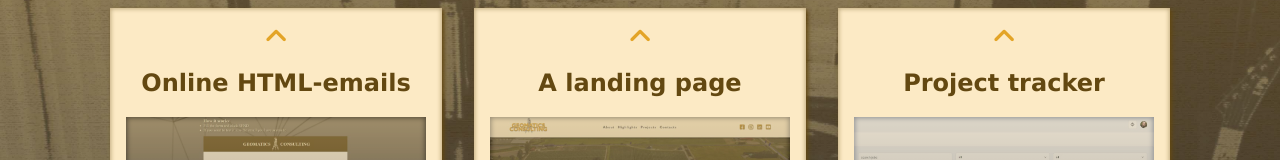
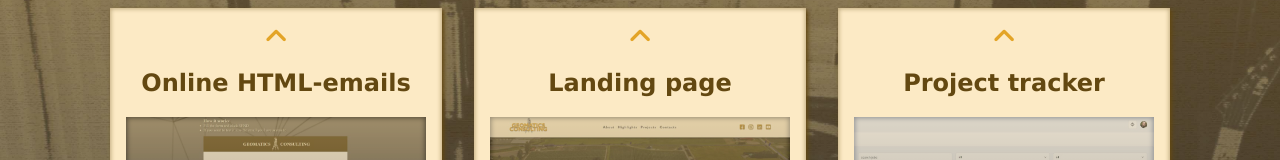
Before and after one commit to Pavel-Gs/pg_portfolio, a React (Create React App) app: page /project2 in a window 1280 px wide. Shown: the part 248-408 px from the top of the page. Built offline with nearby package versions, Linux system fonts and the light colour scheme.

Commit message:
changed spelling

```diff
--- a/public/resources/cardsValues.json
+++ b/public/resources/cardsValues.json
@@ -28,7 +28,7 @@
 	},
 	{
 		"iClass": "fa-solid fa-angle-up",
-		"h2Text": "A landing page",
+		"h2Text": "Landing page",
 		"imgSrc": "./resources/landing.jpg",
 		"imgAlt": "project thumbnail",
 		"pText": "This is a simple React app - a one-page website for a company or a proprietor. Media-queries are set for all sizes.",
--- a/src/components/Project2.js
+++ b/src/components/Project2.js
@@ -1,7 +1,7 @@
 // PROJECT2 FUNCTION
 export const Project2 = () => {
 	return (<section className='project-description-section'>
-		<div className='icon-div'><i className='fa-solid fa-file-lines' /><h3>A LANDING PAGE</h3></div>
+		<div className='icon-div'><i className='fa-solid fa-file-lines' /><h3>LANDING PAGE</h3></div>
 		<p>This is a simple React app - a landing page for a company or a proprietor. The design idea (mostly - the layout) is taken from the "Backroads app" by John Smilga. Media-queries are set for all sizes. It's just a one-page website, made of different React components.</p>
 		<p className='spacer' />
 		<div className='icon-div'><i className='fa-solid fa-toolbox' /><h3>TECHNOLOGIES</h3></div>
```
